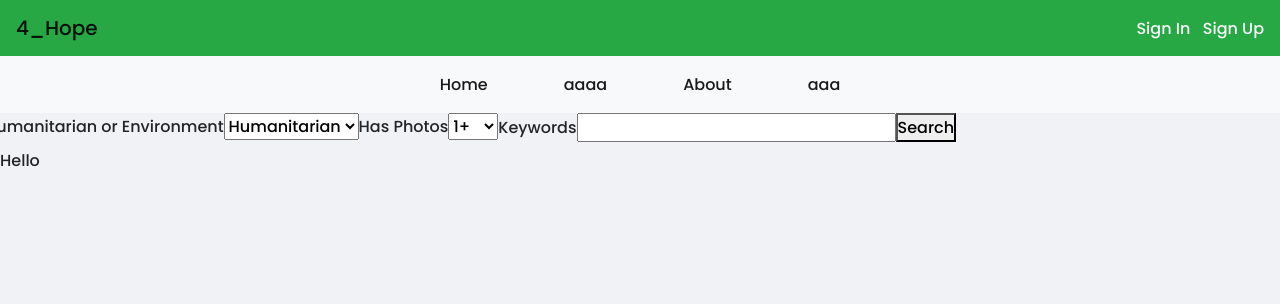
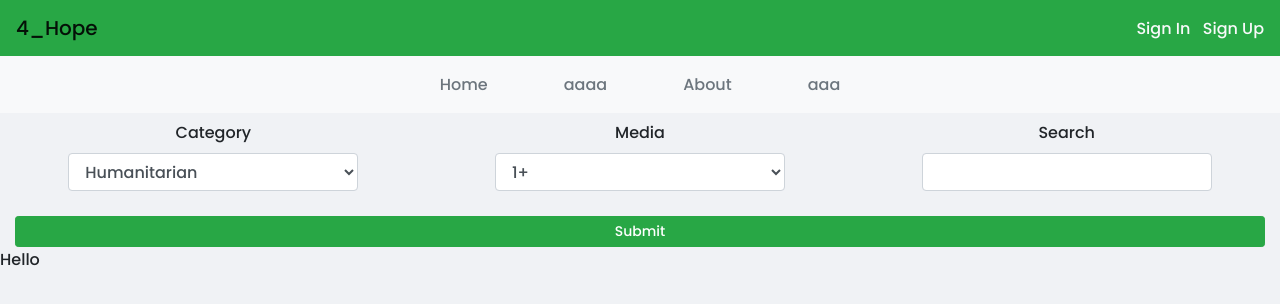
Before and after one commit to diebraga/hope, a React (Create React App) app in the folder frontend/hope/: page / in a window 1280 px wide. Shown: the top 304 px of the page. Built offline with nearby package versions, Linux system fonts and the light colour scheme.

Commit message:
finished styles seach bar

```diff
--- a/frontend/hope/package.json
+++ b/frontend/hope/package.json
@@ -12,6 +12,7 @@
     "react-dom": "^16.13.1",
     "react-dropzone": "^10.2.2",
     "react-helmet": "^6.1.0",
+    "react-icons": "^3.11.0",
     "react-loader-spinner": "^3.1.14",
     "react-redux": "^7.2.1",
     "react-router-dom": "^5.1.2",
--- a/frontend/hope/src/components/Header/index.tsx
+++ b/frontend/hope/src/components/Header/index.tsx
@@ -39,7 +39,7 @@ const Header: React.FC = ({
           <Link className="navbar-brand" to="/">
             4_Hope
           </Link>
-          <div className="">
+          <div>
             {!loading && <>{isAuthenticated ? authLinks : guestLinks}</>}
           </div>
         </div>
@@ -61,22 +61,22 @@ const Header: React.FC = ({
           >
             <ul className="navbar-nav">
               <li>
-                <NavLink className="nav-link" exact to="/">
+                <NavLink className="nav-link text-secondary" exact to="/">
                   Home
                 </NavLink>
               </li>
               <li>
-                <NavLink className="nav-link" exact to="/">
+                <NavLink className="nav-link text-secondary" exact to="/">
                   aaaa
                 </NavLink>
               </li>
               <li>
-                <NavLink className="nav-link" exact to="/">
+                <NavLink className="nav-link text-secondary" exact to="/">
                   About
                 </NavLink>
               </li>
               <li>
-                <NavLink className="nav-link" exact to="/">
+                <NavLink className="nav-link text-secondary" exact to="/">
                   aaa
                 </NavLink>
               </li>
--- a/frontend/hope/src/components/InstitutionForm/index.js
+++ b/frontend/hope/src/components/InstitutionForm/index.js
@@ -3,8 +3,9 @@ import React, { useState } from 'react';
 import axios from 'axios';
 import Loader from 'react-loader-spinner';
 import PropTypes from 'prop-types';
+import { BsSearch } from 'react-icons/bs'
 
-// import { Container } from './styles';
+import { Container } from './styles';
 
 const InstitutionForm = props => {
   const [formData, setFormData] = useState({
@@ -52,21 +53,24 @@ const InstitutionForm = props => {
   };
 
   return (
-    <form className='' onSubmit={e => onSubmit(e)}>
-        <div className='row'>
-            <div className=''>
-                <div className=''>
-                    <label className='' htmlFor='institution_type'>Humanitarian or Environment</label>
-                    <select className='' name='institution_type' onChange={e => onChange(e)} value={institution_type}>
+    <Container>
+      <form onSubmit={e => onSubmit(e)}>
+        <div className='row justify-content-around text-center'>
+          <label className='col-sm-3 hide' for="institution_type">Category</label>
+          <label className='col-sm-3 hide' for="media">Media</label>
+          <label className='col-sm-3 hide' for="keywords">Search</label>
+        </div>
+
+        <div className='row justify-content-around text-center form-group'>
+          <div className='col-sm-3 hide'>
+            <select className='form-control' name='institution_type' onChange={e => onChange(e)} value={institution_type}>
               <option>Humanitarian</option>
               <option>Environment</option>
             </select>
           </div>
-        </div>
 
-            <div className=''>
-                <label className='' htmlFor='has_photos'>Has Photos</label>
-                <select className='' name='has_photos' onChange={e => onChange(e)} value={has_photos}>
+          <div className='col-sm-3 hide'>
+            <select className='form-control' name='media' onChange={e => onChange(e)} value={has_photos}>
               <option>1+</option>
               <option>3+</option>
               <option>5+</option>
@@ -75,26 +79,27 @@ const InstitutionForm = props => {
             </select>
           </div>
 
-            <div className=''>
-                <label className='' htmlFor='keywords'>Keywords</label>
-                <input className='' name='keywords' type='text' onChange={e => onChange(e)} value={keywords} />
+          <div className='col-sm-3'>
+            <BsSearch className="show" />
+            <input className='form-control' name='keywords' type='text' onChange={e => onChange(e)} value={keywords} />
           </div>
-
-              <div className=''>
+        </div>
+        <br />
+        <div className='col-sm-12'>
           {loading ?
-                        <div className=''>
+            <div className='d-flex justify-content-center'>
               <Loader
-                                type="Oval"
+                type="ThreeDots"
                 color="#424242"
-                                height={50}
-                                width={50}
+                height={25}
+                width={25}
               />
             </div> :
-                        <button className=''>Search</button>
+            <button className='btn btn-success btn-sm btn-block' type="submit">Submit</button>
           }
         </div>
-            </div>
       </form>
+    </Container>
     );
 };
 
--- /dev/null
+++ b/frontend/hope/src/components/InstitutionForm/styles.ts
@@ -0,0 +1,29 @@
+import styled from 'styled-components';
+
+export const Container = styled.div`
+  margin-top: 7px;
+
+  svg {
+    margin-bottom: 7px;
+  }
+
+  button {
+    margin: auto;
+  }
+
+  .row {
+    margin: auto;
+  }
+
+  @media (max-width: 576px) {
+    .hide {
+      display: none;
+    }
+  }
+
+  @media (min-width: 576px) {
+    .show {
+      display: none;
+    }
+  }
+`;
```
Also changed, not shown: 1 other file (tests, documents, lock files or other folders). Lines whose indentation alone changed are shown as unchanged.
